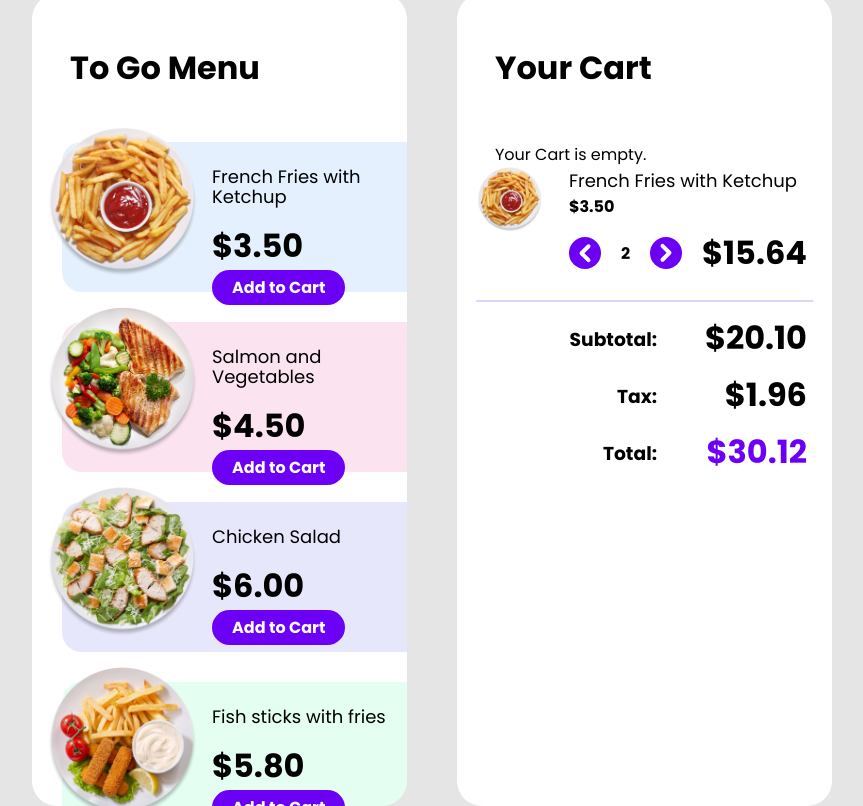
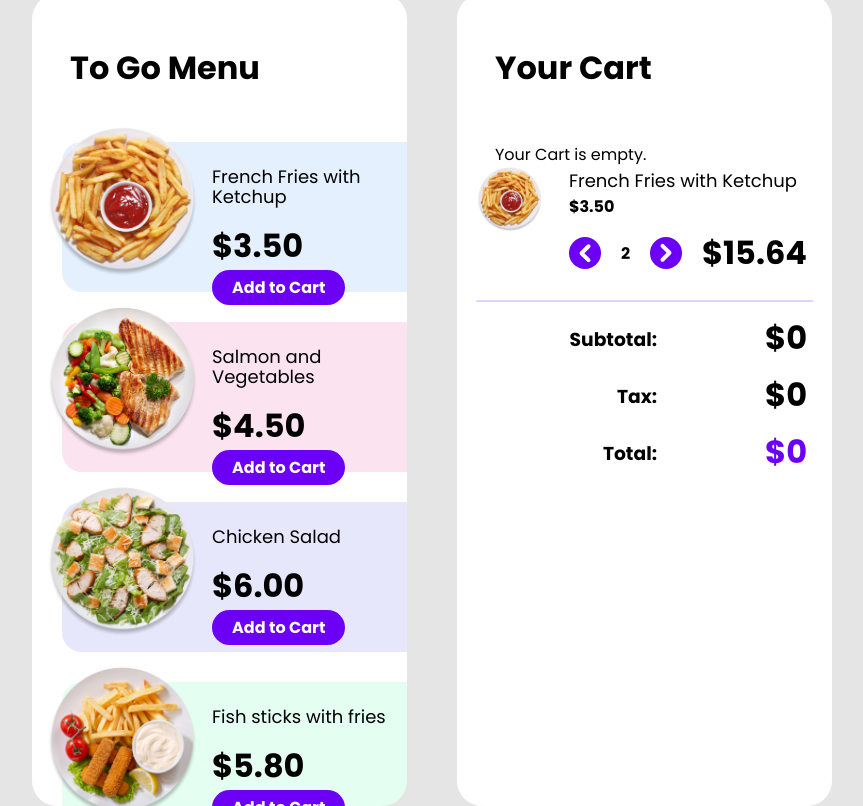
Before and after one commit to MarcoJul/Ecommerce-React, a React (Create React App) app: page / in a window 1280 px wide. Shown: the whole page, without its empty margins (208-1071 px from the left). Built offline with nearby package versions, Linux system fonts and the light colour scheme.

Commit message:
feat: add reducers to <CartTotal/>

```diff
--- a/src/components/CartTotal.js
+++ b/src/components/CartTotal.js
@@ -1,21 +1,26 @@
 import { Fragment } from "react";
+import { useSelector } from "react-redux";
 import classes from "./CartTotal.module.css";
 
 const CartTotal = () => {
+  const subTotal = useSelector((state) => state.subTotal);
+  const taxes = useSelector((state) => state.taxes);
+  const totalCart = useSelector((state) => state.totalCart);
+
   return (
     <Fragment>
       <div className={classes.box}>
         <div className={classes.row}>
           <h3>Subtotal:</h3>
-          <p className={classes.price}>$20.10</p>
+          <p className={classes.price}>${subTotal}</p>
         </div>
         <div className={classes.row}>
           <h3>Tax:</h3>
-          <p className={classes.taxes}>$1.96</p>
+          <p className={classes.taxes}>${taxes}</p>
         </div>
         <div className={classes.row}>
           <h3>Total:</h3>
-          <p className={classes.total}>$30.12</p>
+          <p className={classes.total}>${totalCart}</p>
         </div>
       </div>
     </Fragment>
--- a/src/store/index.js
+++ b/src/store/index.js
@@ -1,6 +1,9 @@
 import { createStore } from "redux";
 
-const cartReducer = (state, action) => {
+const cartReducer = (
+  state = { subTotal: 0, taxes: 0, totalCart: 0 },
+  action
+) => {
   return state;
 };
 
```
